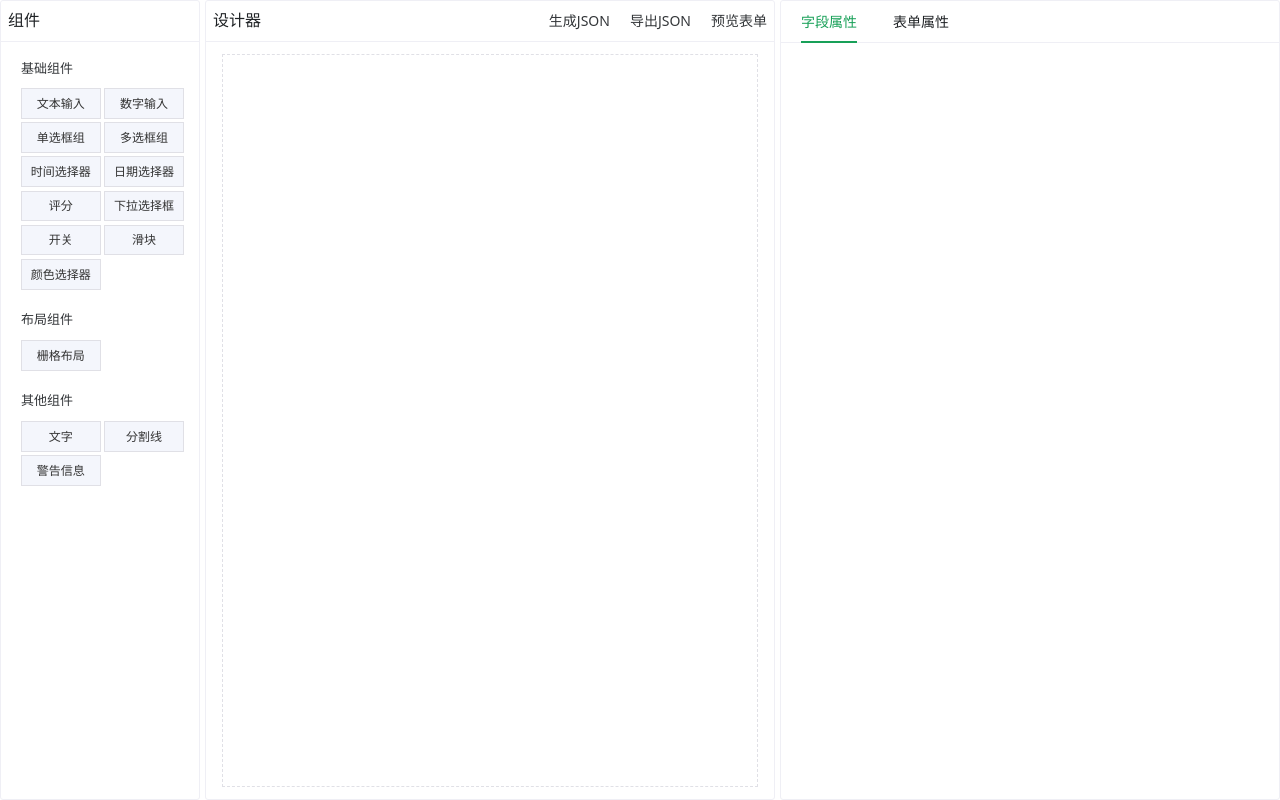
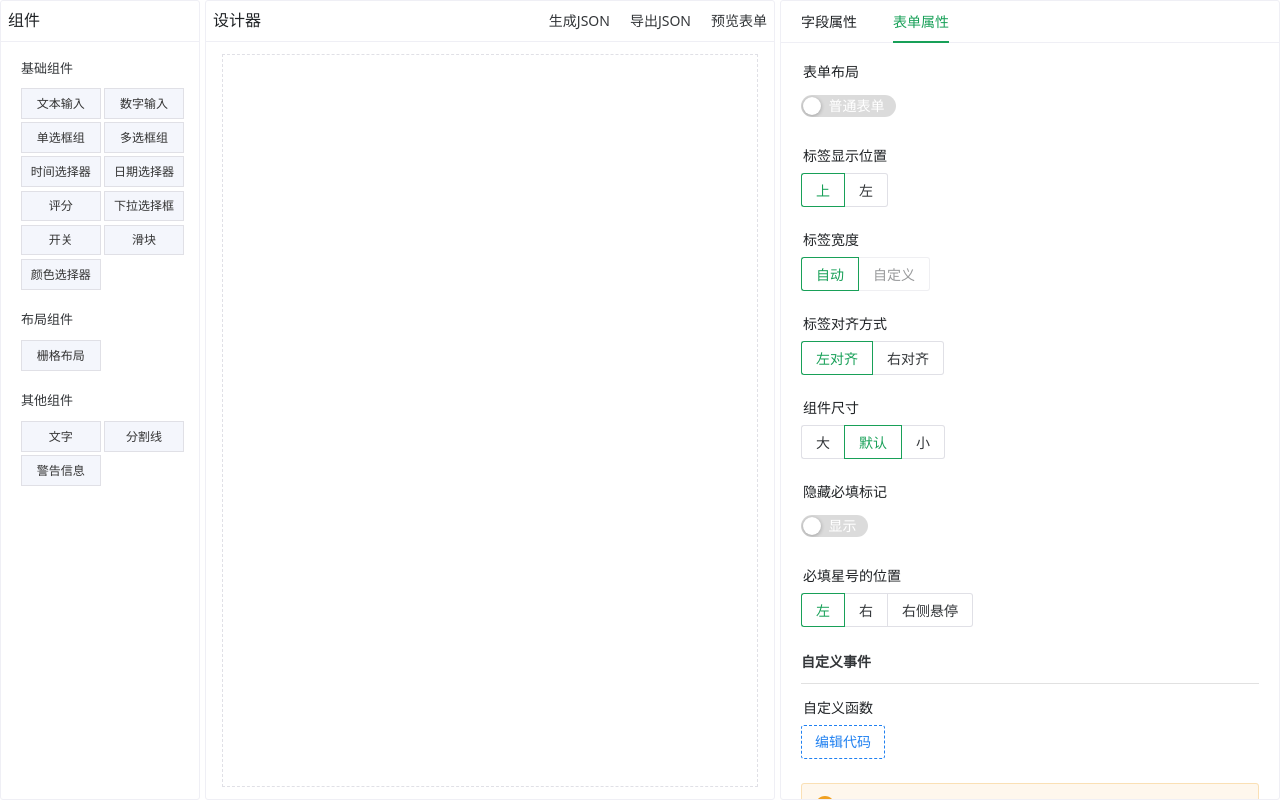
Before and after one commit to guzhh/custom-form, a Vue app: page / in a window 1280 px wide. Built offline with nearby package versions, Linux system fonts and the light colour scheme.

Commit message:
编写说明文件

```diff
--- a/src/component/form-design/index.vue
+++ b/src/component/form-design/index.vue
@@ -37,7 +37,7 @@
 			style="margin-left: 5px; width: 500px; flex-shrink: 0"
 			:style="{ height: `100%` }"
 		>
-			<n-tabs type="line" :tabs-padding="20" pane-style="padding: 20px;">
+			<n-tabs type="line" :tabs-padding="20" pane-style="padding: 20px;" default-value="form">
 				<n-tab-pane name="widget" tab="字段属性">
 					<DesignConfig v-model:select="state.widgetFormSelect" />
 				</n-tab-pane>
--- a/src/component/form-design/modal/codeEditing.vue
+++ b/src/component/form-design/modal/codeEditing.vue
@@ -8,18 +8,18 @@
 		@ok="handleOk"
 		@window-change="windowChange"
 	>
-		<n-alert type="info" style="margin-bottom: 10px"
-			><n-space>
+		<n-alert type="info" style="margin-bottom: 10px">
+			<n-space>
 				使用示例
 				<n-button text type="primary" @click="setTestEvent('dynamicDisabled')">动态禁用/启用</n-button>
 				<n-button text type="primary" @click="setTestEvent('dynamicSetValue')">动态赋值</n-button>
 				<n-button text type="primary" @click="setTestEvent('dynamicRequired')">必填项修改</n-button>
 				<n-button text type="primary" @click="setTestEvent('dynamicHideLabel')">Label动态显隐</n-button>
 				<n-button text type="primary" @click="setTestEvent('dynamicGetPoints')">获取表单项得分</n-button>
-
+				<n-button text type="primary" @click="setTestEvent('dynamicGetTotalScore')">获取表单总得分</n-button>
 				(提示：仅支持Javascript语法)
-			</n-space></n-alert
-		>
+			</n-space>
+		</n-alert>
 		<div class="code-bord">
 			function {{ eventType }}(view,form){
 			<n-tooltip trigger="hover">
@@ -91,6 +91,9 @@ const setTestEvent = type => {
 		case "dynamicGetPoints":
 			code = `let score = view.getWidgetScores('字段标识')`;
 			break;
+		case "dynamicGetTotalScore":
+			code = `let totalScore = view.getTheTotalScore()`;
+			break;
 		default:
 			console.log(type);
 	}
```
Also changed, not shown: src/config/naiveui.js (+4 -4 lines), 1 other file (tests, documents, lock files or other folders).
